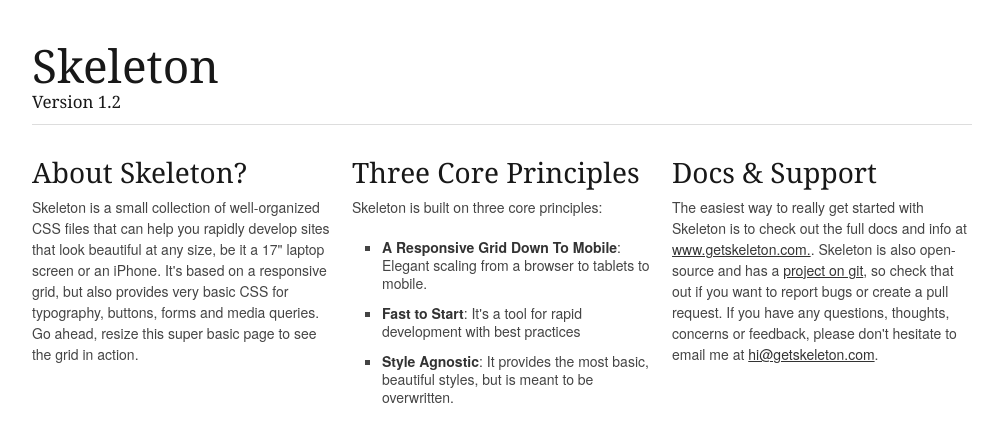
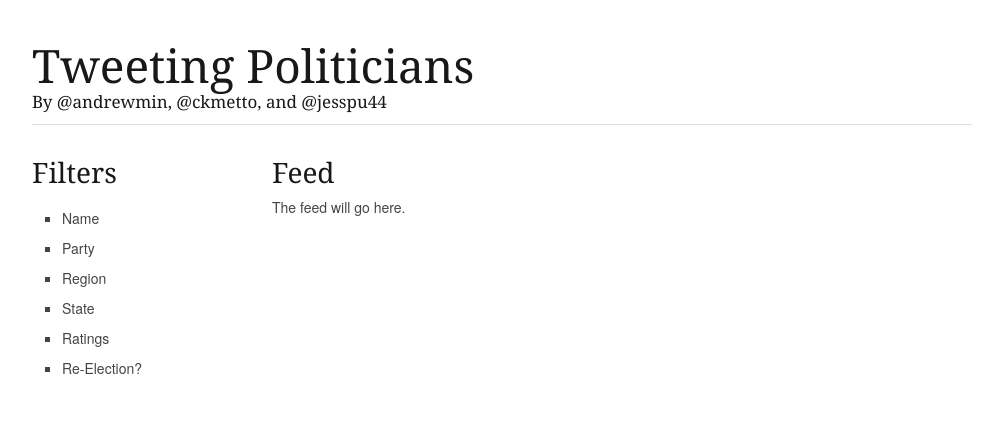
Before and after one commit to andrewmin/tweeting-politicians, a plain HTML site: page index.html in a window 1280 px wide. Shown: the whole page, without its empty margins (138-1135 px from the left). Drawn offline with Linux system fonts and the light colour scheme.

Commit message:
front-end template!

```diff
--- a/index.html
+++ b/index.html
@@ -8,9 +8,9 @@
 	<!-- Basic Page Needs
   ================================================== -->
 	<meta charset="utf-8">
-	<title>Your Page Title Here :)</title>
+	<title>Tweeting Politicians</title>
 	<meta name="description" content="">
-	<meta name="author" content="">
+	<meta name="author" content="Andrew Min, Cornellius Metto, and Jess Patton">
 
 	<!-- Mobile Specific Metas
   ================================================== -->
@@ -45,26 +45,26 @@
 
 	<div class="container">
 		<div class="sixteen columns">
-			<h1 class="remove-bottom" style="margin-top: 40px">Skeleton</h1>
-			<h5>Version 1.2</h5>
+			<h1 class="remove-bottom" style="margin-top: 40px">Tweeting Politicians</h1>
+			<h5>By @andrewmin, @ckmetto, and @jesspu44</h5>
 			<hr />
 		</div>
-		<div class="one-third column">
-			<h3>About Skeleton?</h3>
-			<p>Skeleton is a small collection of well-organized CSS files that can help you rapidly develop sites that look beautiful at any size, be it a 17" laptop screen or an iPhone. It's based on a responsive grid, but also provides very basic CSS for typography, buttons, forms and media queries. Go ahead, resize this super basic page to see the grid in action.</p>
+		<div class="three columns sidebar">
+			<h3>Filters</h3>
+			<p>
+			    <ul class="square">
+			        <li>Name</li>
+			        <li>Party</li>
+			        <li>Region</li>
+			        <li>State</li>
+			        <li>Ratings</li>
+			        <li>Re-Election?</li>
+			    </ul>
+			</p>
 		</div>
-		<div class="one-third column">
-			<h3>Three Core Principles</h3>
-			<p>Skeleton is built on three core principles:</p>
-			<ul class="square">
-				<li><strong>A Responsive Grid Down To Mobile</strong>: Elegant scaling from a browser to tablets to mobile.</li>
-				<li><strong>Fast to Start</strong>: It's a tool for rapid development with best practices</li>
-				<li><strong>Style Agnostic</strong>: It provides the most basic, beautiful styles, but is meant to be overwritten.</li>
-			</ul>
-		</div>
-		<div class="one-third column">
-			<h3>Docs &amp; Support</h3>
-			<p>The easiest way to really get started with Skeleton is to check out the full docs and info at <a href="http://www.getskeleton.com">www.getskeleton.com.</a>. Skeleton is also open-source and has a <a href="https://github.com/dhgamache/skeleton">project on git</a>, so check that out if you want to report bugs or create a pull request. If you have any questions, thoughts, concerns or feedback, please don't hesitate to email me at <a href="mailto:hi@getskeleton.com">hi@getskeleton.com</a>.</p>
+		<div class="twelve columns offset-by-one content">
+			<h3>Feed</h3>
+			<p>The feed will go here.</p>
 		</div>
 
 	</div><!-- container -->
```
